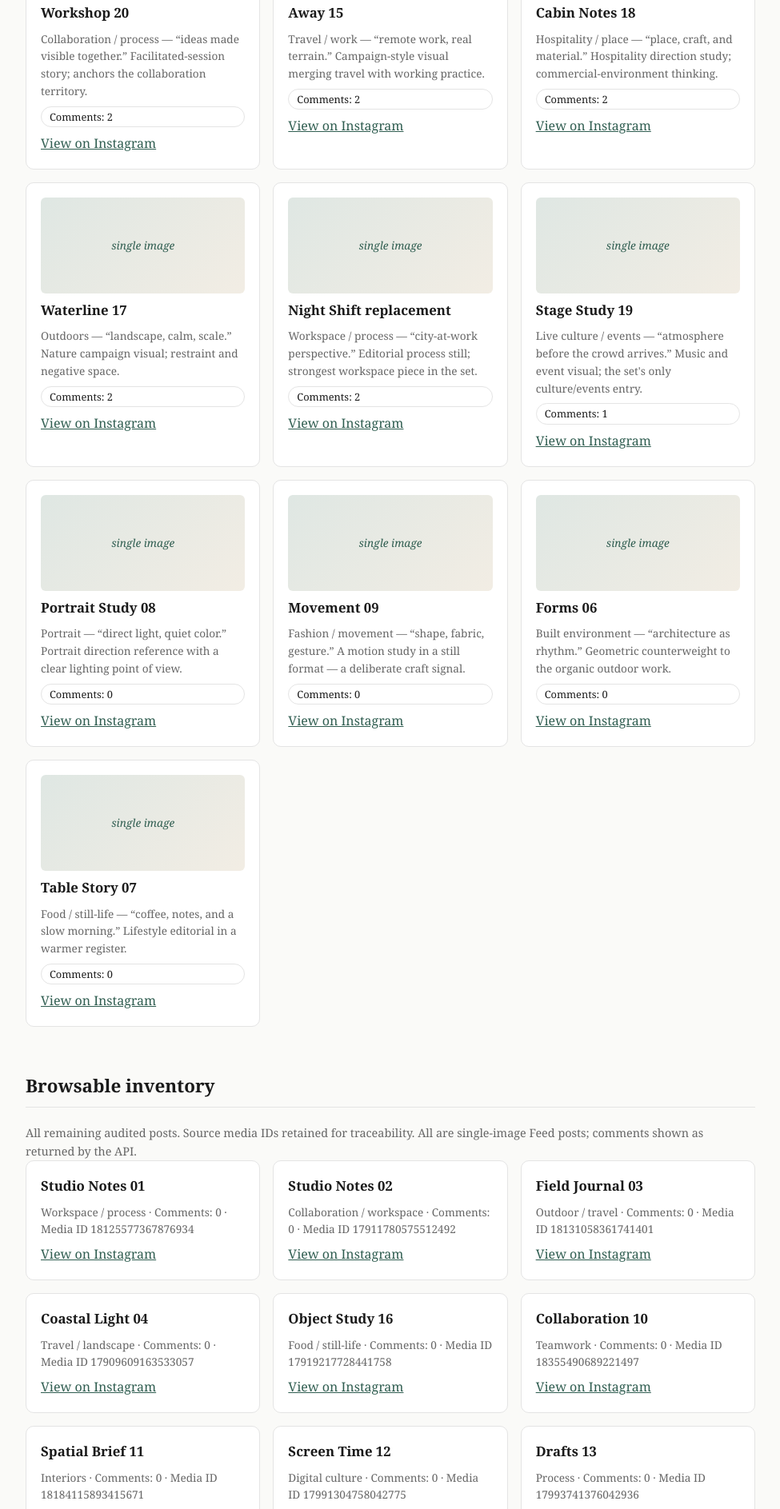
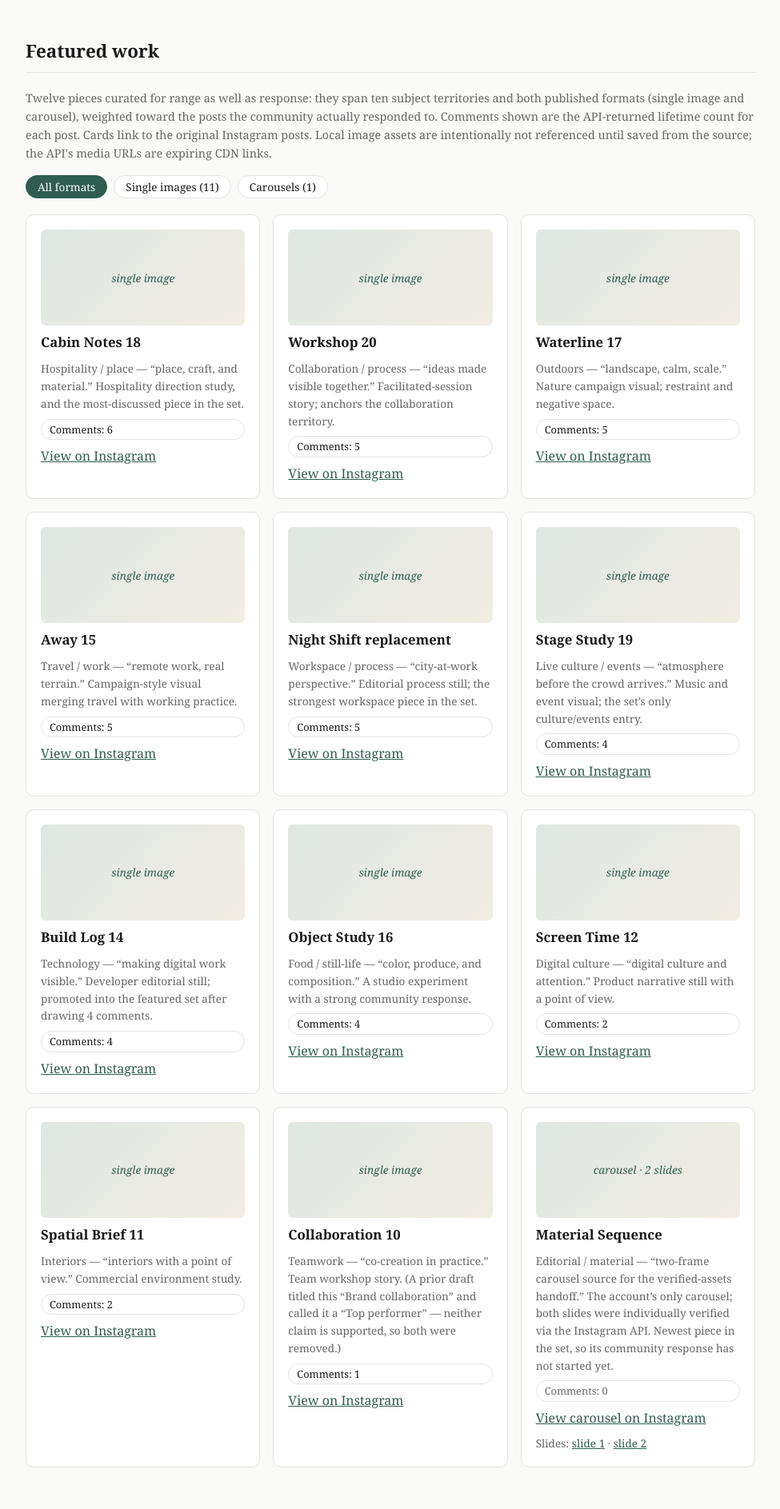
Before and after one commit to qa921/m-t425-v1-creator-portfolio, a website: page public/index.html in a window 1280 px wide. Shown: the part 913-2800 px from the top of the page at 80% size, without its empty margins (152-1127 px from the left). Drawn offline with Linux system fonts and the light colour scheme.

Commit message:
Refresh portfolio from live Instagram audit: 12 curated pieces, carousel added, live metric labels, format browsing, pending-item flags

```diff
--- a/public/index.html
+++ b/public/index.html
@@ -8,7 +8,7 @@
   :root { --ink:#1a1a1a; --muted:#666; --line:#e4e4e4; --accent:#2f5d50; --flag:#8a5a00; --bg:#fafaf8; }
   * { box-sizing:border-box; margin:0; padding:0; }
   body { font-family: Georgia, 'Times New Roman', serif; color:var(--ink); background:var(--bg); line-height:1.6; }
-  .wrap { max-width:960px; margin:0 auto; padding:48px 24px 80px; }
+  .wrap{ max-width:960px; margin:0 auto; padding:48px 24px 80px; }
   header h1 { font-size:2.4rem; letter-spacing:-0.02em; }
   header p.lede { font-size:1.15rem; color:var(--muted); margin-top:12px; max-width:640px; }
   section { margin-top:56px; }
@@ -19,11 +19,15 @@
   .stat .n { font-size:1.6rem; }
   .stat .k { color:var(--muted); font-size:0.85rem; }
   .note { color:var(--muted); font-size:0.9rem; margin-top:12px; }
+  .filters { display:flex; flex-wrap:wrap; gap:8px; margin:16px 0 20px; }
+  .filters button { font-family:inherit; font-size:0.85rem; border:1px solid var(--line); border-radius:999px; padding:4px 14px; background:#fff; color:var(--ink); cursor:pointer; }
+  .filters button.active { background:var(--accent); color:#fff; border-color:var(--accent); }
   .grid { display:grid; grid-template-columns:repeat(auto-fill,minmax(280px,1fr)); gap:16px; }
   .card { border:1px solid var(--line); border-radius:10px; background:#fff; padding:18px; display:flex; flex-direction:column; gap:8px; }
   .card .tile { height:120px; border-radius:6px; background:linear-gradient(135deg,#dfe7e3,#f2ede4); display:flex; align-items:center; justify-content:center; color:var(--accent); font-size:0.85rem; font-style:italic; }
   .meta { font-size:0.85rem; color:var(--muted); }
   .metric { display:inline-block; font-size:0.8rem; border:1px solid var(--line); border-radius:999px; padding:2px 10px; color:var(--ink); background:#fff; }
+  .metric.zero { color:var(--muted); }
   a { color:var(--accent); }
   .flag { border:1px dashed var(--flag); background:#fff8ec; border-radius:10px; padding:16px 18px; margin-top:12px; }
   .flag strong { color:var(--flag); }
@@ -36,68 +40,84 @@
 
 <header>
   <h1>qacomposio</h1>
-  <p class="lede">Visual creator working across workspace and process, outdoor and travel, built environment, portrait and style, food and still-life, live culture, and collaboration. This portfolio is built from 20 posts published to Instagram on 2026-09-15, audited against live API data.</p>
+  <p class="lede">Visual creator working across workspace and process, outdoor and travel, built environment, portrait and style, food and still-life, live culture, and collaboration &mdash; the common thread is people making things together and the places that hold them. This portfolio was refreshed from a live audit of the Instagram account on 2026-09-15: 22 media records reviewed, including every carousel slide, with metrics taken exactly as the Instagram API returned them.</p>
 </header>
 
 <section id="media-kit">
   <h2>Media kit &amp; measurement summary</h2>
   <div class="summary">
-    <div class="stat"><div class="n">20</div><div class="k">posts audited (all single-image Feed posts)</div></div>
-    <div class="stat"><div class="n">12</div><div class="k">comments, total (across 7 posts)</div></div>
-    <div class="stat"><div class="n">0</div><div class="k">reach — API-returned, lifetime, all posts</div></div>
-    <div class="stat"><div class="n">0</div><div class="k">views — API-returned, lifetime, all posts</div></div>
+    <div class="stat"><div class="n">22</div><div class="k">media records reviewed (20 labeled posts &middot; 1 carousel &middot; 1 QA fixture excluded)</div></div>
+    <div class="stat"><div class="n">2</div><div class="k">carousel slides individually verified (Material Sequence)</div></div>
+    <div class="stat"><div class="n">47</div><div class="k">comments, total (across 15 posts) &mdash; the only non-zero engagement metric returned</div></div>
+    <div class="stat"><div class="n">0</div><div class="k">likes &mdash; API-returned, lifetime, all items</div></div>
+    <div class="stat"><div class="n">0</div><div class="k">reach &mdash; API-returned, lifetime, all items</div></div>
+    <div class="stat"><div class="n">0</div><div class="k">views &mdash; API-returned, lifetime, all items</div></div>
+    <div class="stat"><div class="n">0</div><div class="k">saved &amp; shares &mdash; API-returned, lifetime, all items</div></div>
   </div>
-  <p class="note">Metric definitions, per the Instagram API: <strong>comments</strong> = number of comments on the post; <strong>reach</strong> = unique accounts that saw the post; <strong>views</strong> = times the post was played or displayed. Posts went live on 2026-09-15 on a small account, so reach and views are returned as 0. Likes are not used to select or rank featured work. No combined engagement score is used. No reels or carousels exist on this account; all work is still photography.</p>
+  <p class="note">Metric definitions, per the Instagram API: <strong>comments</strong> = number of comments on the post; <strong>likes</strong> = number of likes; <strong>reach</strong> = unique accounts that saw the post; <strong>views</strong> = times the post was played or displayed; <strong>saved</strong> = saves of the post; <strong>shares</strong> = shares of the post. Each label is used only for its own value &mdash; nothing is renamed, combined, or estimated. The account is small and the posts went live on 2026-09-15, so likes, reach, views, saves, and shares are all returned as 0; comments are the only live response signal. No reels exist on this account (see Pending &amp; unsupported items). No combined engagement score is used anywhere on this page.</p>
 </section>
 
 <section id="featured">
   <h2>Featured work</h2>
-  <p class="note">Selected for subject range and format within still photography — covering all seven subject territories. Cards link to the original Instagram posts. Local image assets are intentionally not referenced until saved from the source; the API's media URLs are expiring CDN links.</p>
-  <div class="grid">
+  <p class="note">Twelve pieces curated for range as well as response: they span ten subject territories and both published formats (single image and carousel), weighted toward the posts the community actually responded to. Comments shown are the API-returned lifetime count for each post. Cards link to the original Instagram posts. Local image assets are intentionally not referenced until saved from the source; the API's media URLs are expiring CDN links.</p>
+  <div class="filters" data-target="featured-grid">
+    <button class="active" data-format="all">All formats</button>
+    <button data-format="image">Single images (11)</button>
+    <button data-format="carousel">Carousels (1)</button>
+  </div>
+  <div class="grid" id="featured-grid">
 
-    <div class="card"><div class="tile">single image</div><h3>Workshop 20</h3><p class="meta">Collaboration / process — &ldquo;ideas made visible together.&rdquo; Facilitated-session story; anchors the collaboration territory.</p><span class="metric">Comments: 2</span><a href="https://www.instagram.com/p/DdS0cXTEZwO/">View on Instagram</a></div>
+    <div class="card" data-format="image"><div class="tile">single image</div><h3>Cabin Notes 18</h3><p class="meta">Hospitality / place &mdash; &ldquo;place, craft, and material.&rdquo; Hospitality direction study, and the most-discussed piece in the set.</p><span class="metric">Comments: 6</span><a href="https://www.instagram.com/p/DdS0ce9Ee04/">View on Instagram</a></div>
 
-    <div class="card"><div class="tile">single image</div><h3>Away 15</h3><p class="meta">Travel / work — &ldquo;remote work, real terrain.&rdquo; Campaign-style visual merging travel with working practice.</p><span class="metric">Comments: 2</span><a href="https://www.instagram.com/p/DdS0NbwkQVC/">View on Instagram</a></div>
+    <div class="card" data-format="image"><div class="tile">single image</div><h3>Workshop 20</h3><p class="meta">Collaboration / process &mdash; &ldquo;ideas made visible together.&rdquo; Facilitated-session story; anchors the collaboration territory.</p><span class="metric">Comments: 5</span><a href="https://www.instagram.com/p/DdS0cXTEZwO/">View on Instagram</a></div>
 
-    <div class="card"><div class="tile">single image</div><h3>Cabin Notes 18</h3><p class="meta">Hospitality / place — &ldquo;place, craft, and material.&rdquo; Hospitality direction study; commercial-environment thinking.</p><span class="metric">Comments: 2</span><a href="https://www.instagram.com/p/DdS0ce9Ee04/">View on Instagram</a></div>
+    <div class="card" data-format="image"><div class="tile">single image</div><h3>Waterline 17</h3><p class="meta">Outdoors &mdash; &ldquo;landscape, calm, scale.&rdquo; Nature campaign visual; restraint and negative space.</p><span class="metric">Comments: 5</span><a href="https://www.instagram.com/p/DdS0caHDSpd/">View on Instagram</a></div>
 
-    <div class="card"><div class="tile">single image</div><h3>Waterline 17</h3><p class="meta">Outdoors — &ldquo;landscape, calm, scale.&rdquo; Nature campaign visual; restraint and negative space.</p><span class="metric">Comments: 2</span><a href="https://www.instagram.com/p/DdS0caHDSpd/">View on Instagram</a></div>
+    <div class="card" data-format="image"><div class="tile">single image</div><h3>Away 15</h3><p class="meta">Travel / work &mdash; &ldquo;remote work, real terrain.&rdquo; Campaign-style visual merging travel with working practice.</p><span class="metric">Comments: 5</span><a href="https://www.instagram.com/p/DdS0NbwkQVC/">View on Instagram</a></div>
 
-    <div class="card"><div class="tile">single image</div><h3>Night Shift replacement</h3><p class="meta">Workspace / process — &ldquo;city-at-work perspective.&rdquo; Editorial process still; strongest workspace piece in the set.</p><span class="metric">Comments: 2</span><a href="https://www.instagram.com/p/DdS0TILEbIA/">View on Instagram</a></div>
+    <div class="card" data-format="image"><div class="tile">single image</div><h3>Night Shift replacement</h3><p class="meta">Workspace / process &mdash; &ldquo;city-at-work perspective.&rdquo; Editorial process still; the strongest workspace piece in the set.</p><span class="metric">Comments: 5</span><a href="https://www.instagram.com/p/DdS0TILEbIA/">View on Instagram</a></div>
 
-    <div class="card"><div class="tile">single image</div><h3>Stage Study 19</h3><p class="meta">Live culture / events — &ldquo;atmosphere before the crowd arrives.&rdquo; Music and event visual; the set's only culture/events entry.</p><span class="metric">Comments: 1</span><a href="https://www.instagram.com/p/DdS0cW_kbc1/">View on Instagram</a></div>
+    <div class="card" data-format="image"><div class="tile">single image</div><h3>Stage Study 19</h3><p class="meta">Live culture / events &mdash; &ldquo;atmosphere before the crowd arrives.&rdquo; Music and event visual; the set&rsquo;s only culture/events entry.</p><span class="metric">Comments: 4</span><a href="https://www.instagram.com/p/DdS0cW_kbc1/">View on Instagram</a></div>
 
-    <div class="card"><div class="tile">single image</div><h3>Portrait Study 08</h3><p class="meta">Portrait — &ldquo;direct light, quiet color.&rdquo; Portrait direction reference with a clear lighting point of view.</p><span class="metric">Comments: 0</span><a href="https://www.instagram.com/p/DdS0MDKDTt8/">View on Instagram</a></div>
+    <div class="card" data-format="image"><div class="tile">single image</div><h3>Build Log 14</h3><p class="meta">Technology &mdash; &ldquo;making digital work visible.&rdquo; Developer editorial still; promoted into the featured set after drawing 4 comments.</p><span class="metric">Comments: 4</span><a href="https://www.instagram.com/p/DdS0NemjYKg/">View on Instagram</a></div>
 
-    <div class="card"><div class="tile">single image</div><h3>Movement 09</h3><p class="meta">Fashion / movement — &ldquo;shape, fabric, gesture.&rdquo; A motion study in a still format — a deliberate craft signal.</p><span class="metric">Comments: 0</span><a href="https://www.instagram.com/p/DdS0MwJDStD/">View on Instagram</a></div>
+    <div class="card" data-format="image"><div class="tile">single image</div><h3>Object Study 16</h3><p class="meta">Food / still-life &mdash; &ldquo;color, produce, and composition.&rdquo; A studio experiment with a strong community response.</p><span class="metric">Comments: 4</span><a href="https://www.instagram.com/p/DdS0NfYkQ90/">View on Instagram</a></div>
 
-    <div class="card"><div class="tile">single image</div><h3>Forms 06</h3><p class="meta">Built environment — &ldquo;architecture as rhythm.&rdquo; Geometric counterweight to the organic outdoor work.</p><span class="metric">Comments: 0</span><a href="https://www.instagram.com/p/DdS0MEsDa3t/">View on Instagram</a></div>
+    <div class="card" data-format="image"><div class="tile">single image</div><h3>Screen Time 12</h3><p class="meta">Digital culture &mdash; &ldquo;digital culture and attention.&rdquo; Product narrative still with a point of view.</p><span class="metric">Comments: 2</span><a href="https://www.instagram.com/p/DdS0MvFEZFr/">View on Instagram</a></div>
 
-    <div class="card"><div class="tile">single image</div><h3>Table Story 07</h3><p class="meta">Food / still-life — &ldquo;coffee, notes, and a slow morning.&rdquo; Lifestyle editorial in a warmer register.</p><span class="metric">Comments: 0</span><a href="https://www.instagram.com/p/DdS0MDpEYKo/">View on Instagram</a></div>
+    <div class="card" data-format="image"><div class="tile">single image</div><h3>Spatial Brief 11</h3><p class="meta">Interiors &mdash; &ldquo;interiors with a point of view.&rdquo; Commercial environment study.</p><span class="metric">Comments: 2</span><a href="https://www.instagram.com/p/DdS0Ms3ERcT/">View on Instagram</a></div>
+
+    <div class="card" data-format="image"><div class="tile">single image</div><h3>Collaboration 10</h3><p class="meta">Teamwork &mdash; &ldquo;co-creation in practice.&rdquo; Team workshop story. (A prior draft titled this &ldquo;Brand collaboration&rdquo; and called it a &ldquo;Top performer&rdquo; &mdash; neither claim is supported, so both were removed.)</p><span class="metric">Comments: 1</span><a href="https://www.instagram.com/p/DdS0MwUDc1_/">View on Instagram</a></div>
+
+    <div class="card" data-format="carousel"><div class="tile">carousel &middot; 2 slides</div><h3>Material Sequence</h3><p class="meta">Editorial / material &mdash; &ldquo;two-frame carousel source for the verified-assets handoff.&rdquo; The account&rsquo;s only carousel; both slides were individually verified via the Instagram API. Newest piece in the set, so its community response has not started yet.</p><span class="metric zero">Comments: 0</span><a href="https://www.instagram.com/p/DdS8EuDlfoF/">View carousel on Instagram</a><p class="meta">Slides: <a href="https://www.instagram.com/p/DdS8DHBkZzB/">slide 1</a> &middot; <a href="https://www.instagram.com/p/DdS8DISkUBb/">slide 2</a></p></div>
 
   </div>
 </section>
 
 <section id="inventory">
   <h2>Browsable inventory</h2>
-  <p class="note">All remaining audited posts. Source media IDs retained for traceability. All are single-image Feed posts; comments shown as returned by the API.</p>
-  <div class="grid">
-    <div class="card"><h3>Studio Notes 01</h3><p class="meta">Workspace / process · Comments: 0 · Media ID 18125577367876934</p><a href="https://www.instagram.com/p/DdS0LBIDcWB/">View on Instagram</a></div>
-    <div class="card"><h3>Studio Notes 02</h3><p class="meta">Collaboration / workspace · Comments: 0 · Media ID 17911780575512492</p><a href="https://www.instagram.com/p/DdS0K9kDRwS/">View on Instagram</a></div>
-    <div class="card"><h3>Field Journal 03</h3><p class="meta">Outdoor / travel · Comments: 0 · Media ID 18131058361741401</p><a href="https://www.instagram.com/p/DdS0LBbDTrP/">View on Instagram</a></div>
-    <div class="card"><h3>Coastal Light 04</h3><p class="meta">Travel / landscape · Comments: 0 · Media ID 17909609163533057</p><a href="https://www.instagram.com/p/DdS0K98jZH0/">View on Instagram</a></div>
-    <div class="card"><h3>Object Study 16</h3><p class="meta">Food / still-life · Comments: 0 · Media ID 17919217728441758</p><a href="https://www.instagram.com/p/DdS0NfYkQ90/">View on Instagram</a></div>
-    <div class="card"><h3>Collaboration 10</h3><p class="meta">Teamwork · Comments: 0 · Media ID 18355490689221497</p><a href="https://www.instagram.com/p/DdS0MwUDc1_/">View on Instagram</a></div>
-    <div class="card"><h3>Spatial Brief 11</h3><p class="meta">Interiors · Comments: 0 · Media ID 18184115893415671</p><a href="https://www.instagram.com/p/DdS0Ms3ERcT/">View on Instagram</a></div>
-    <div class="card"><h3>Screen Time 12</h3><p class="meta">Digital culture · Comments: 0 · Media ID 17991304758042775</p><a href="https://www.instagram.com/p/DdS0MvFEZFr/">View on Instagram</a></div>
-    <div class="card"><h3>Drafts 13</h3><p class="meta">Process · Comments: 0 · Media ID 17993741376042936</p><a href="https://www.instagram.com/p/DdS0NeGjfnk/">View on Instagram</a></div>
-    <div class="card"><h3>Build Log 14</h3><p class="meta">Technology · Comments: 1 · Media ID 18002445309004589</p><a href="https://www.instagram.com/p/DdS0NemjYKg/">View on Instagram</a></div>
+  <p class="note">All remaining audited posts. Source media IDs retained for traceability. All are single-image Feed posts; comments shown exactly as returned by the API.</p>
+  <div class="filters" data-target="inventory-grid">
+    <button class="active" data-format="all">All formats</button>
+    <button data-format="image">Single images (9)</button>
+    <button data-format="carousel">Carousels (0)</button>
+  </div>
+  <div class="grid" id="inventory-grid">
+    <div class="card" data-format="image"><h3>Studio Notes 01</h3><p class="meta">Workspace / process &middot; Comments: 0 &middot; Media ID 18125577367876934</p><a href="https://www.instagram.com/p/DdS0LBIDcWB/">View on Instagram</a></div>
+    <div class="card" data-format="image"><h3>Studio Notes 02</h3><p class="meta">Collaboration / workspace &middot; Comments: 0 &middot; Media ID 17911780575512492</p><a href="https://www.instagram.com/p/DdS0K9kDRwS/">View on Instagram</a></div>
+    <div class="card" data-format="image"><h3>Field Journal 03</h3><p class="meta">Outdoor / travel &middot; Comments: 0 &middot; Media ID 18131058361741401</p><a href="https://www.instagram.com/p/DdS0LBbDTrP/">View on Instagram</a></div>
+    <div class="card" data-format="image"><h3>Coastal Light 04</h3><p class="meta">Travel / landscape &middot; Comments: 0 &middot; Media ID 17909609163533057</p><a href="https://www.instagram.com/p/DdS0K98jZH0/">View on Instagram</a></div>
+    <div class="card" data-format="image"><h3>Forms 06</h3><p class="meta">Architecture / built environment &middot; Comments: 0 &middot; Media ID 18053293334583989</p><a href="https://www.instagram.com/p/DdS0MEsDa3t/">View on Instagram</a></div>
+    <div class="card" data-format="image"><h3>Table Story 07</h3><p class="meta">Food / still-life &middot; Comments: 1 &middot; Media ID 18142948204602129</p><a href="https://www.instagram.com/p/DdS0MDpEYKo/">View on Instagram</a></div>
+    <div class="card" data-format="image"><h3>Portrait Study 08</h3><p class="meta">Portrait &middot; Comments: 1 &middot; Media ID 18091873763555682</p><a href="https://www.instagram.com/p/DdS0MDKDTt8/">View on Instagram</a></div>
+    <div class="card" data-format="image"><h3>Movement 09</h3><p class="meta">Fashion / movement &middot; Comments: 1 &middot; Media ID 18106129561993646</p><a href="https://www.instagram.com/p/DdS0MwJDStD/">View on Instagram</a></div>
+    <div class="card" data-format="image"><h3>Drafts 13</h3><p class="meta">Process &middot; Comments: 1 &middot; Media ID 17993741376042936</p><a href="https://www.instagram.com/p/DdS0NeGjfnk/">View on Instagram</a></div>
   </div>
 </section>
 
 <section id="collaborations">
   <h2>Collaborations</h2>
-  <p>Process collaboration is documented in the source captions: <em>Workshop 20</em> (&ldquo;facilitated session story&rdquo;) and <em>Collaboration 10</em> (&ldquo;co-creation in practice&rdquo;).</p>
+  <p>Process collaboration is documented in the source captions: <em>Workshop 20</em> (&ldquo;ideas made visible together&rdquo; &mdash; a facilitated-session story) and <em>Collaboration 10</em> (&ldquo;co-creation in practice&rdquo; &mdash; a team workshop story). Both describe the creator&rsquo;s own collaborative way of working; neither caption names an external brand or client.</p>
   <div class="flag"><strong>PENDING APPROVAL:</strong> A prior draft referenced a brand collaboration with &ldquo;Northstar Studio.&rdquo; No caption or source data supports that claim, so it is <strong>not published here as fact</strong>. It stays flagged until the account owner confirms it.</div>
 </section>
 
@@ -106,10 +126,36 @@
   <div class="flag"><strong>PENDING APPROVAL:</strong> Contact details are not confirmed. The prior draft contained a placeholder address, which has been removed rather than published. A real contact channel will appear here once the account owner approves it. In the meantime, reach out via <a href="https://www.instagram.com/qacomposio/">Instagram @qacomposio</a>.</div>
 </section>
 
+<section id="pending">
+  <h2>Pending &amp; unsupported items</h2>
+  <p class="note">Flagged instead of filled in, per the review requirements:</p>
+  <ul class="tight">
+    <li><strong>Reels:</strong> none exist on this account. Two attempted source-video containers (18129047179753804, 18129047242753804) failed processing with <code>ERROR</code> and produced no published media ID, so there is no reel material to show. This is recorded as a pending exception rather than replaced with invented content.</li>
+    <li><strong>Collaboration claims:</strong> the &ldquo;Northstar Studio&rdquo; claim and the prior &ldquo;Brand collaboration / Top performer&rdquo; card are unsupported by any caption or source data &mdash; flagged above, not published as fact.</li>
+    <li><strong>Assets:</strong> Instagram CDN media URLs are signed and expire. No image files have been saved to stable repository paths yet, so cards link to the original posts instead of rendering local images.</li>
+    <li><strong>Contact details:</strong> no confirmed contact channel exists; the placeholder address was removed and is pending approval.</li>
+    <li><strong>Excluded:</strong> one disposable QA-fixture post (media ID 17902629885570895, &ldquo;safe to delete&rdquo;) was reviewed and excluded from the portfolio.</li>
+  </ul>
+</section>
+
 <footer>
-  <p>Built from an audit of 20 Instagram posts (@qacomposio), published 2026-09-15. Metrics shown are exactly what the Instagram API returned at audit time: comments as labeled; reach and views returned as 0 (lifetime). Likes were excluded from selection. No combined engagement score is used anywhere on this page.</p>
+  <p>Refreshed from a live audit of 22 Instagram media records (@qacomposio), published 2026-09-15. Metrics shown are exactly what the Instagram API returned at audit time (lifetime): comments as labeled per post (47 total); likes, reach, views, saves, and shares returned as 0 for all items. No metric was renamed, combined, or estimated. Likes were not used to select or rank featured work; selection weighed subject range, format range, and the comments the community actually left.</p>
 </footer>
 
 </div>
+<script>
+  document.querySelectorAll('.filters').forEach(function (bar) {
+    var grid = document.getElementById(bar.dataset.target);
+    bar.addEventListener('click', function (e) {
+      if (e.target.tagName !== 'BUTTON') return;
+      bar.querySelectorAll('button').forEach(function (b) { b.classList.remove('active'); });
+      e.target.classList.add('active');
+      var f = e.target.dataset.format;
+      grid.querySelectorAll('.card').forEach(function (card) {
+        card.style.display = (f === 'all' || card.dataset.format === f) ? '' : 'none';
+      });
+    });
+  });
+</script>
 </body>
 </html>
```
